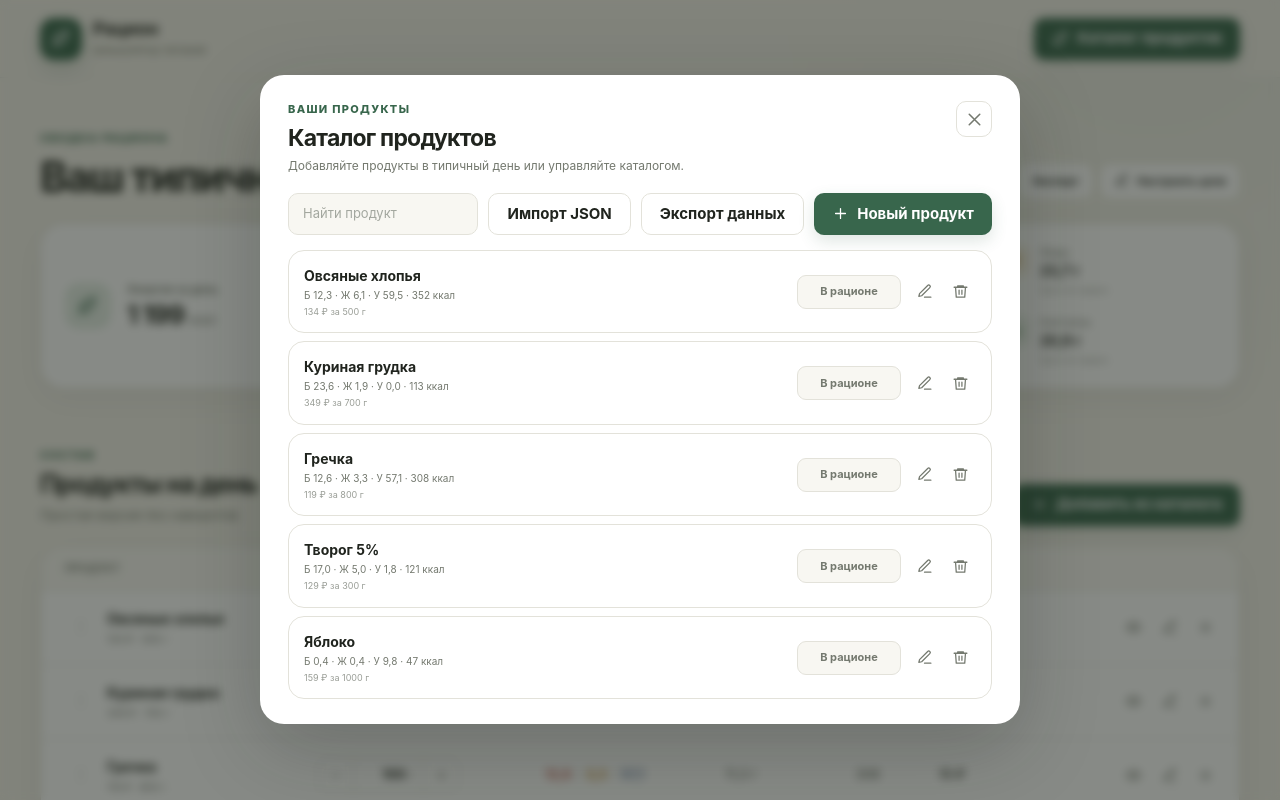
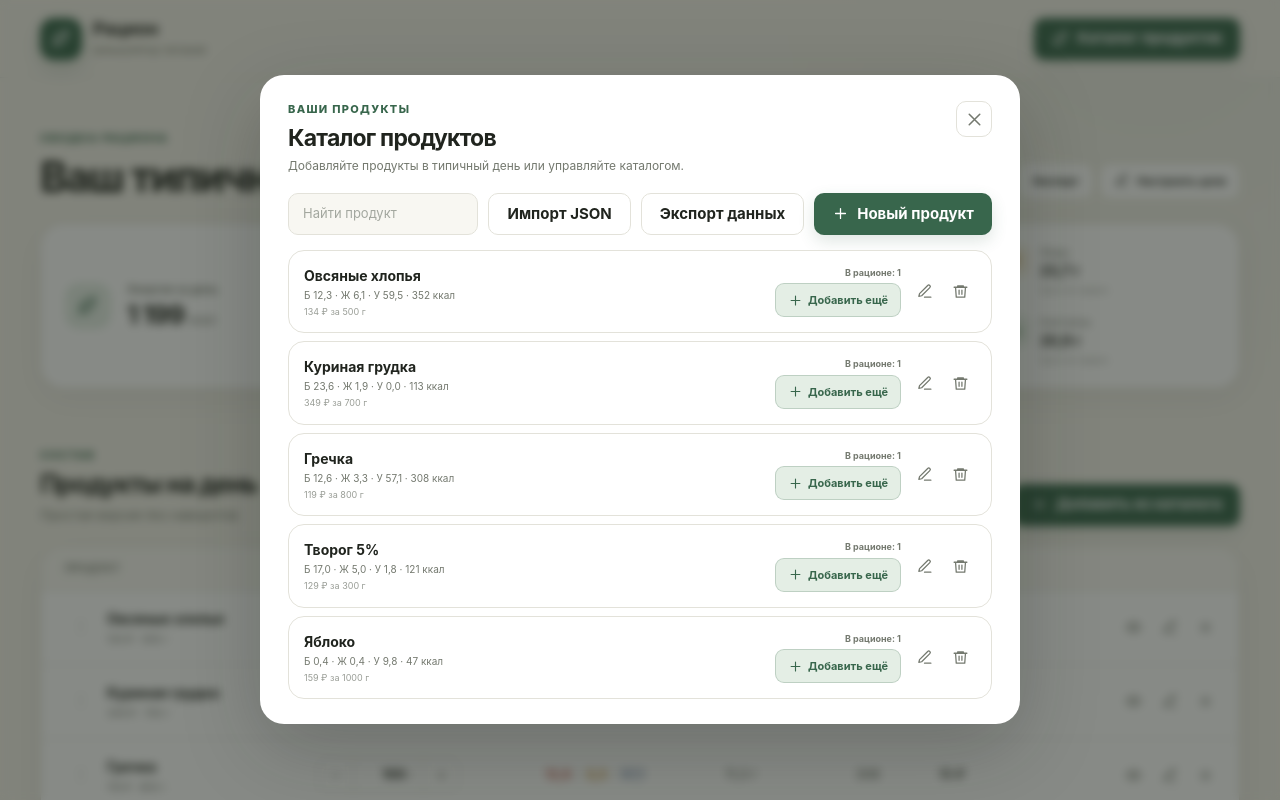
Before and after one commit to zmdemon/food-calc, a React (Vite) app: page / in a window 1280 px wide. Both pictures are taken after a click on the button "Каталог продуктов". Shown: the top 800 px of the page. Built offline with nearby package versions, Linux system fonts and the light colour scheme.

Commit message:
can add similar

```diff
--- a/src/App.tsx
+++ b/src/App.tsx
@@ -9,7 +9,7 @@ import { Summary } from './components/Summary'
 import { TargetsModal } from './components/TargetsModal'
 import { defaultAmounts, defaultProducts } from './data/defaultProducts'
 import { useLocalStorage } from './hooks/useLocalStorage'
-import type { NutritionTargets, Product, ProductFormValues, RationAmounts } from './types/product'
+import type { NutritionTargets, Product, ProductFormValues, RationAmounts, RationEntry, RationItem } from './types/product'
 import { calculateTotals } from './utils/calculations'
 import { createBackupJson, downloadBackup } from './utils/createBackup'
 import { createRationReport } from './utils/createRationReport'
@@ -19,6 +19,7 @@ const AMOUNTS_KEY = 'food-calc.amounts.v1'
 const TARGETS_KEY = 'food-calc.targets.v1'
 const HIDDEN_PRODUCTS_KEY = 'food-calc.hidden-products.v1'
 const RATION_ORDER_KEY = 'food-calc.ration-order.v1'
+const RATION_ENTRIES_KEY = 'food-calc.ration-entries.v1'
 
 const defaultTargets: NutritionTargets = {
   protein: 0,
@@ -44,38 +45,64 @@ const productWord = (count: number) => {
   return 'продуктов'
 }
 
+const readLocalStorage = <T,>(key: string, fallback: T): T => {
+  try {
+    const stored = window.localStorage.getItem(key)
+    return stored ? JSON.parse(stored) as T : fallback
+  } catch {
+    return fallback
+  }
+}
+
+const migrateLegacyRation = (products: Product[]): RationEntry[] => {
+  const amounts = readLocalStorage<RationAmounts>(AMOUNTS_KEY, defaultAmounts)
+  const hiddenProducts = readLocalStorage<Record<string, boolean>>(HIDDEN_PRODUCTS_KEY, {})
+  const legacyOrder = readLocalStorage<string[]>(RATION_ORDER_KEY, [])
+  const productIds = new Set(products.map((product) => product.id))
+  const remainingProductIds = new Set(
+    Object.keys(amounts).filter((productId) => productIds.has(productId)),
+  )
+  const orderedProductIds = [
+    ...legacyOrder.filter((productId) => remainingProductIds.delete(productId)),
+    ...remainingProductIds,
+  ]
+
+  return orderedProductIds.map((productId) => ({
+    id: `legacy:${productId}`,
+    productId,
+    amount: Number.isFinite(amounts[productId]) ? Math.max(0, amounts[productId]) : 0,
+    enabled: !hiddenProducts[productId],
+  }))
+}
+
 export function App() {
   const [products, setProducts] = useLocalStorage<Product[]>(PRODUCTS_KEY, defaultProducts)
-  const [amounts, setAmounts] = useLocalStorage<RationAmounts>(AMOUNTS_KEY, defaultAmounts)
   const [targets, setTargets] = useLocalStorage<NutritionTargets>(TARGETS_KEY, defaultTargets)
-  const [hiddenProducts, setHiddenProducts] = useLocalStorage<Record<string, boolean>>(HIDDEN_PRODUCTS_KEY, {})
-  const [rationOrder, setRationOrder] = useLocalStorage<string[]>(RATION_ORDER_KEY, [])
+  const [rationEntries, setRationEntries] = useLocalStorage<RationEntry[]>(
+    RATION_ENTRIES_KEY,
+    () => migrateLegacyRation(products),
+  )
   const [overlay, setOverlay] = useState<OverlayState>({ type: 'closed' })
   const [catalogNotice, setCatalogNotice] = useState('')
   const daysInMonth = 30
 
-  const rationProducts = useMemo(() => {
-    const remainingProducts = new Map(
-      products
-        .filter((product) => Object.prototype.hasOwnProperty.call(amounts, product.id))
-        .map((product) => [product.id, product]),
-    )
-    const orderedProducts: Product[] = []
-
-    rationOrder.forEach((productId) => {
-      const product = remainingProducts.get(productId)
-      if (!product) return
-      orderedProducts.push(product)
-      remainingProducts.delete(productId)
+  const rationItems = useMemo(() => {
+    const productsById = new Map(products.map((product) => [product.id, product]))
+    return rationEntries.flatMap<RationItem>((entry) => {
+      const product = productsById.get(entry.productId)
+      return product ? [{ entry, product }] : []
     })
-
-    return [...orderedProducts, ...remainingProducts.values()]
-  }, [products, amounts, rationOrder])
-  const activeProducts = useMemo(
-    () => rationProducts.filter((product) => !hiddenProducts[product.id]),
-    [rationProducts, hiddenProducts],
+  }, [products, rationEntries])
+  const activeRationItems = useMemo(
+    () => rationItems.filter(({ entry }) => entry.enabled),
+    [rationItems],
   )
-  const totals = useMemo(() => calculateTotals(activeProducts, amounts), [activeProducts, amounts])
+  const rationProductCounts = useMemo(() => {
+    const counts = new Map<string, number>()
+    rationEntries.forEach(({ productId }) => counts.set(productId, (counts.get(productId) ?? 0) + 1))
+    return counts
+  }, [rationEntries])
+  const totals = useMemo(() => calculateTotals(activeRationItems), [activeRationItems])
 
   const saveProduct = (values: ProductFormValues) => {
     if (overlay.type === 'product' && overlay.product) {
@@ -98,55 +125,56 @@ export function App() {
   const exportBackup = () => {
     const backup = createBackupJson({
       products,
-      amounts,
-      hiddenProducts,
+      rationEntries,
       targets,
       daysInMonth,
-      rationOrder: rationProducts.map((product) => product.id),
     })
     downloadBackup(backup)
     setCatalogNotice('Резервная копия скачана')
   }
 
   const addToRation = (productId: string) => {
-    if (!Object.prototype.hasOwnProperty.call(amounts, productId)) {
-      setRationOrder([...rationProducts.map((product) => product.id), productId])
-    }
-    setAmounts((current) => ({ ...current, [productId]: 100 }))
-    setHiddenProducts((current) => {
-      const next = { ...current }
-      delete next[productId]
-      return next
-    })
+    setRationEntries((current) => [...current, {
+      id: crypto.randomUUID(),
+      productId,
+      amount: 100,
+      enabled: true,
+    }])
   }
 
-  const removeFromRation = (productId: string) => {
-    setRationOrder(rationProducts.filter((product) => product.id !== productId).map((product) => product.id))
-    setAmounts((current) => {
-      const next = { ...current }
-      delete next[productId]
-      return next
-    })
-    setHiddenProducts((current) => {
-      const next = { ...current }
-      delete next[productId]
-      return next
-    })
+  const removeFromRation = (entryId: string) => {
+    setRationEntries((current) => current.filter((entry) => entry.id !== entryId))
   }
 
-  const toggleProductVisibility = (productId: string) => {
-    setHiddenProducts((current) => {
-      const next = { ...current }
-      if (next[productId]) delete next[productId]
-      else next[productId] = true
-      return next
+  const updateRationAmount = (entryId: string, amount: number) => {
+    setRationEntries((current) => current.map((entry) => (
+      entry.id === entryId ? { ...entry, amount } : entry
+    )))
+  }
+
+  const toggleProductVisibility = (entryId: string) => {
+    setRationEntries((current) => current.map((entry) => (
+      entry.id === entryId ? { ...entry, enabled: !entry.enabled } : entry
+    )))
+  }
+
+  const reorderRation = (entryIds: string[]) => {
+    setRationEntries((current) => {
+      const entriesById = new Map(current.map((entry) => [entry.id, entry]))
+      const orderedEntries = entryIds.flatMap((entryId) => {
+        const entry = entriesById.get(entryId)
+        if (!entry) return []
+        entriesById.delete(entryId)
+        return [entry]
+      })
+      return [...orderedEntries, ...entriesById.values()]
     })
   }
 
   const deleteFromCatalog = (product: Product) => {
-    if (!window.confirm(`Удалить «${product.name}» из каталога? Продукт также исчезнет из дневного рациона.`)) return
+    if (!window.confirm(`Удалить «${product.name}» из каталога? Все его позиции также исчезнут из дневного рациона.`)) return
     setProducts((current) => current.filter((item) => item.id !== product.id))
-    removeFromRation(product.id)
+    setRationEntries((current) => current.filter((entry) => entry.productId !== product.id))
   }
 
   return (
@@ -185,7 +213,7 @@ export function App() {
             </div>
             <div className="section-heading__actions">
               <div className="section-heading__count">
-                {rationProducts.length} {productWord(rationProducts.length)}
+                {rationItems.length} {productWord(rationItems.length)}
               </div>
               <button className="button button--primary" type="button" onClick={() => setOverlay({ type: 'catalog' })}>
                 <Icon name="plus" size={17} />
@@ -194,14 +222,12 @@ export function App() {
             </div>
           </div>
           <ProductList
-            products={rationProducts}
-            amounts={amounts}
-            hiddenProductIds={new Set(Object.keys(hiddenProducts).filter((id) => hiddenProducts[id]))}
-            onAmountChange={(productId, amount) => setAmounts((current) => ({ ...current, [productId]: amount }))}
+            items={rationItems}
+            onAmountChange={updateRationAmount}
             onToggleVisibility={toggleProductVisibility}
             onEdit={(product) => setOverlay({ type: 'product', product })}
-            onRemove={(product) => removeFromRation(product.id)}
-            onReorder={setRationOrder}
+            onRemove={removeFromRation}
+            onReorder={reorderRation}
             onOpenCatalog={() => setOverlay({ type: 'catalog' })}
           />
         </section>
@@ -215,7 +241,7 @@ export function App() {
       {overlay.type === 'catalog' && (
         <CatalogModal
           products={products}
-          rationProductIds={new Set(Object.keys(amounts))}
+          rationProductCounts={rationProductCounts}
           notice={catalogNotice}
           onAddToRation={addToRation}
           onCreate={() => setOverlay({ type: 'product', product: null })}
@@ -255,7 +281,7 @@ export function App() {
 
       {overlay.type === 'export' && (
         <ExportModal
-          report={createRationReport({ products: activeProducts, amounts, totals, targets })}
+          report={createRationReport({ items: activeRationItems, totals, targets })}
           onClose={() => setOverlay({ type: 'closed' })}
         />
       )}
--- a/src/components/CatalogModal.tsx
+++ b/src/components/CatalogModal.tsx
@@ -5,7 +5,7 @@ import { Icon } from './Icon'
 
 type CatalogModalProps = {
   products: Product[]
-  rationProductIds: Set<string>
+  rationProductCounts: Map<string, number>
   notice?: string
   onAddToRation: (productId: string) => void
   onCreate: () => void
@@ -18,7 +18,7 @@ type CatalogModalProps = {
 
 export function CatalogModal({
   products,
-  rationProductIds,
+  rationProductCounts,
   notice,
   onAddToRation,
   onCreate,
@@ -88,7 +88,7 @@ export function CatalogModal({
 
         <div className="catalog-list">
           {filteredProducts.map((product) => {
-            const isInRation = rationProductIds.has(product.id)
+            const rationCount = rationProductCounts.get(product.id) ?? 0
             return (
               <article className="catalog-item" key={product.id}>
                 <div className="catalog-item__main">
@@ -99,14 +99,18 @@ export function CatalogModal({
                   <small>{formatMoney(product.packagePrice)} за {product.packageWeight} г</small>
                 </div>
                 <div className="catalog-item__actions">
-                  <button
-                    className={`catalog-add ${isInRation ? 'catalog-add--added' : ''}`}
-                    type="button"
-                    disabled={isInRation}
-                    onClick={() => onAddToRation(product.id)}
-                  >
-                    {isInRation ? 'В рационе' : <><Icon name="plus" size={15} /> В рацион</>}
-                  </button>
+                  <div className="catalog-ration-control">
+                    {rationCount > 0 && <span>В рационе: {rationCount}</span>}
+                    <button
+                      className="catalog-add"
+                      type="button"
+                      onClick={() => onAddToRation(product.id)}
+                      aria-label={rationCount > 0 ? `Добавить ещё один ${product.name} в рацион` : `Добавить ${product.name} в рацион`}
+                    >
+                      <Icon name="plus" size={15} />
+                      {rationCount > 0 ? 'Добавить ещё' : 'В рацион'}
+                    </button>
+                  </div>
                   <div className="row-actions">
                     <button type="button" onClick={() => onEdit(product)} aria-label={`Редактировать ${product.name}`}>
                       <Icon name="edit" size={17} />
--- a/src/hooks/useLocalStorage.ts
+++ b/src/hooks/useLocalStorage.ts
@@ -1,12 +1,16 @@
 import { useEffect, useState } from 'react'
 
-export function useLocalStorage<T>(key: string, initialValue: T) {
+export function useLocalStorage<T>(key: string, initialValue: T | (() => T)) {
+  const resolveInitialValue = () => (
+    typeof initialValue === 'function' ? (initialValue as () => T)() : initialValue
+  )
+
   const [value, setValue] = useState<T>(() => {
     try {
       const stored = window.localStorage.getItem(key)
-      return stored ? (JSON.parse(stored) as T) : initialValue
+      return stored ? (JSON.parse(stored) as T) : resolveInitialValue()
     } catch {
-      return initialValue
+      return resolveInitialValue()
     }
   })
 
--- a/src/styles/main.scss
+++ b/src/styles/main.scss
@@ -962,16 +962,23 @@
   font-weight: 750;
   cursor: pointer;
 
-  &:hover:not(:disabled) {
+  &:hover {
     color: white;
     background: v.$color-primary;
   }
+}
 
-  &--added {
+.catalog-ration-control {
+  display: flex;
+  flex: 0 0 auto;
+  align-items: flex-end;
+  flex-direction: column;
+  gap: 4px;
+
+  > span {
     color: v.$color-muted;
-    border-color: v.$color-border;
-    background: v.$color-surface-soft;
-    cursor: default;
+    font-size: 9px;
+    font-weight: 700;
   }
 }
 
@@ -1356,7 +1363,12 @@
   }
 
   .catalog-add {
+    width: 100%;
+  }
+
+  .catalog-ration-control {
     flex: 1;
+    align-items: stretch;
   }
 
   .form-grid--nutrition {
```
Also changed, not shown: src/components/ProductList.tsx (+33 -34 lines), src/types/product.ts (+12 -0 lines), src/utils/calculations.ts (+4 -4 lines), src/utils/createRationReport.ts (+5 -6 lines).
